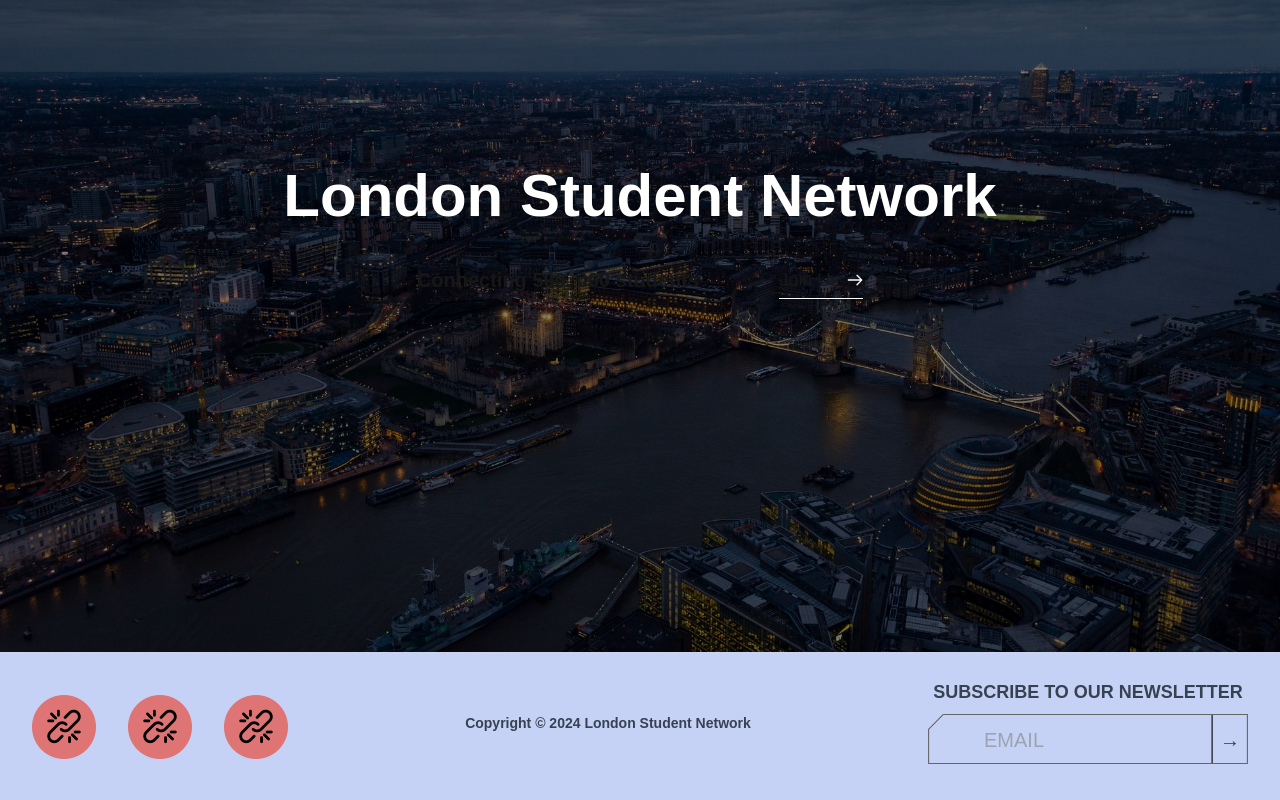
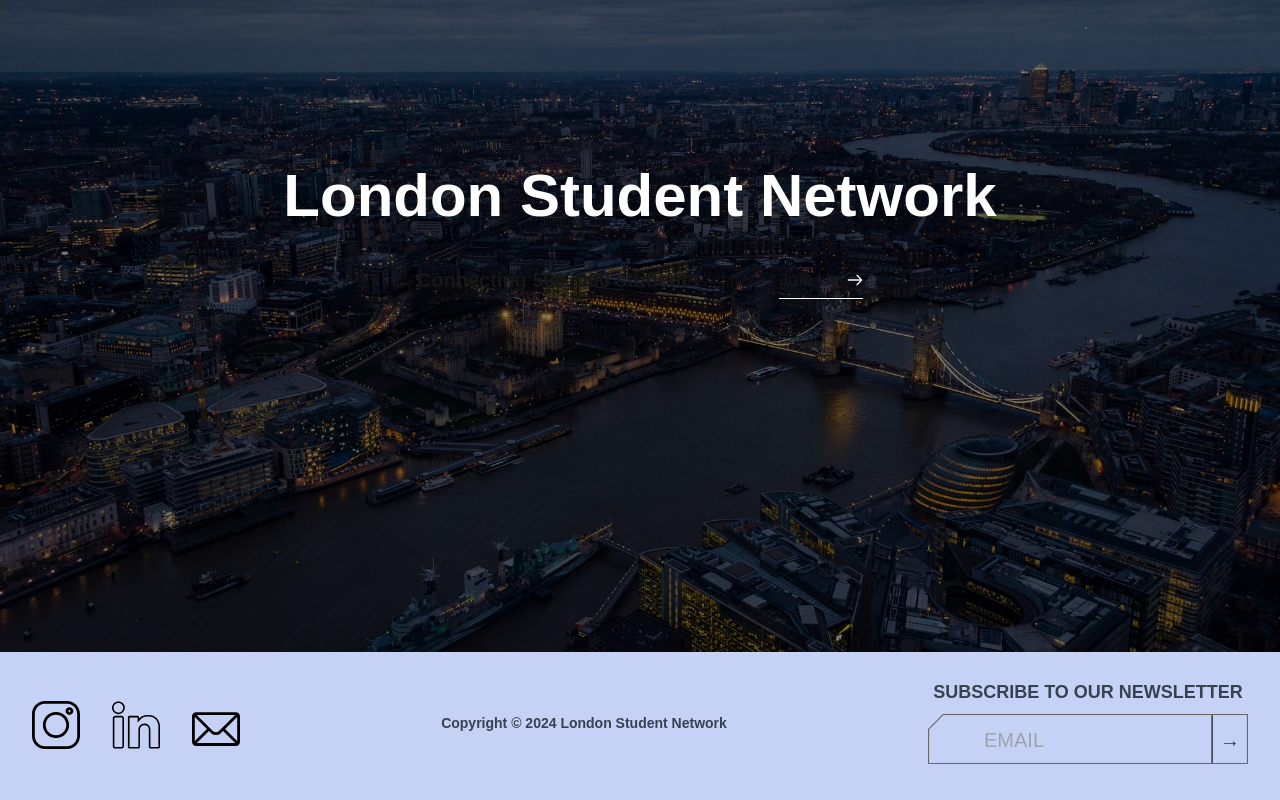
Before and after one commit to HongleiGu/temp, a Next.js app: page / in a window 1280 px wide. Shown: the part 246-1046 px from the top of the page. Built offline with nearby package versions, Linux system fonts and the light colour scheme; a web font is replaced by a local one.

Commit message:
Update footer social media icons

```diff
--- a/app/components/footer.tsx
+++ b/app/components/footer.tsx
@@ -20,29 +20,29 @@ export default function Footer() {
         <div className="flex space-x-8 mt-5 mb-5">
           <a href="https://www.instagram.com/lsn.uk/" target="_blank" rel="noreferrer" aria-label="Instagram">
             <Image
-              src="/images/about/connection-icon.png"
+              src="/icons/instagram.svg"
               alt="Instagram"
               width={64}
               height={64}
-              className="w-16 h-16"
+              className="w-12 h-12"
             />
           </a>
           <a href="https://www.linkedin.com/company/london-student-network/mycompany" target="_blank" rel="noreferrer" aria-label="LinkedIn">
             <Image
-              src="/images/about/connection-icon.png"
+              src="/icons/linkedin.svg"
               alt="LinkedIn"
               width={64}
               height={64}
-              className="w-16 h-16"
+              className="w-12 h-12"
             />
           </a>
           <a href="mailto:londonstudentnetwork@gmail.com" aria-label="Email">
             <Image
-              src="/images/about/connection-icon.png"
+              src="/icons/mail.svg"
               alt="Email"
               width={64}
               height={64}
-              className="w-16 h-16"
+              className="w-12 h-12 mt-1"
             />
           </a>
         </div>
```
